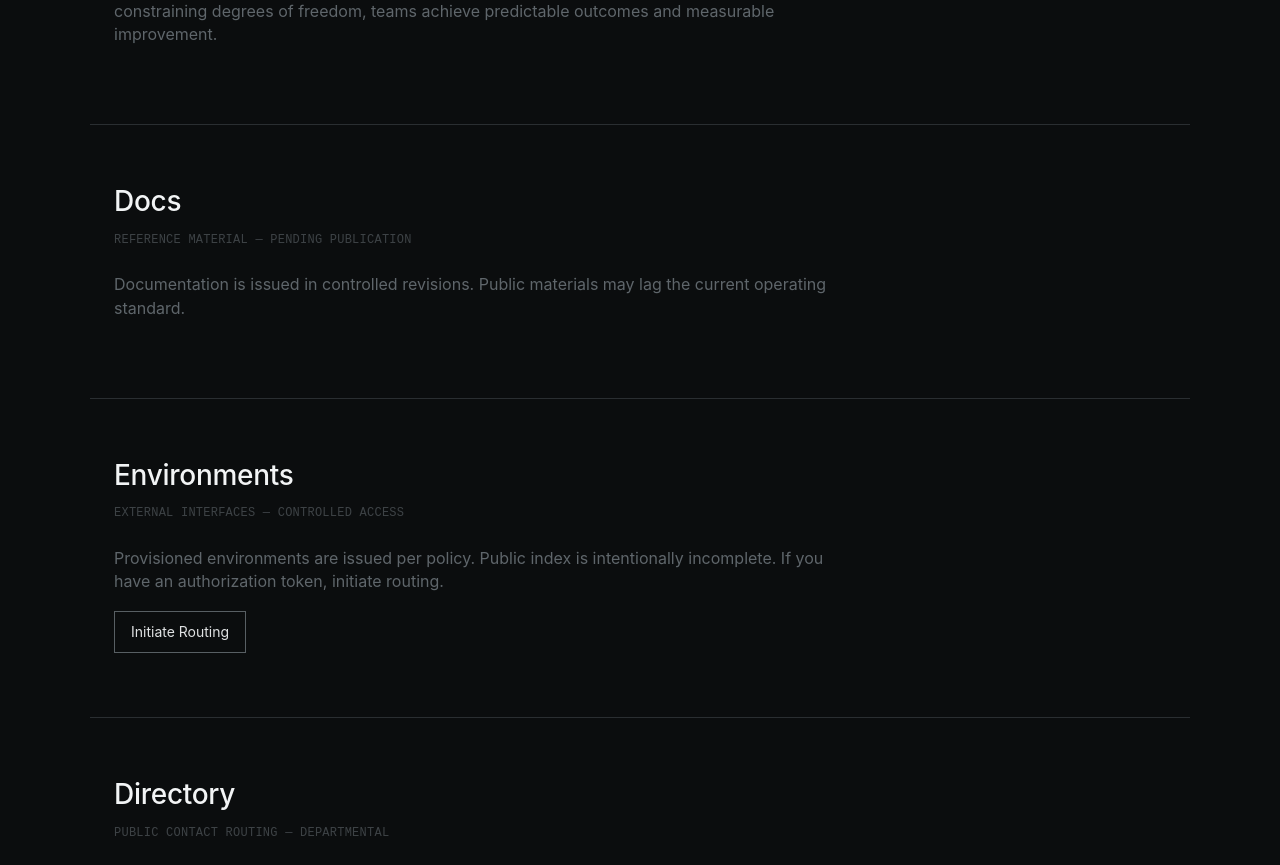
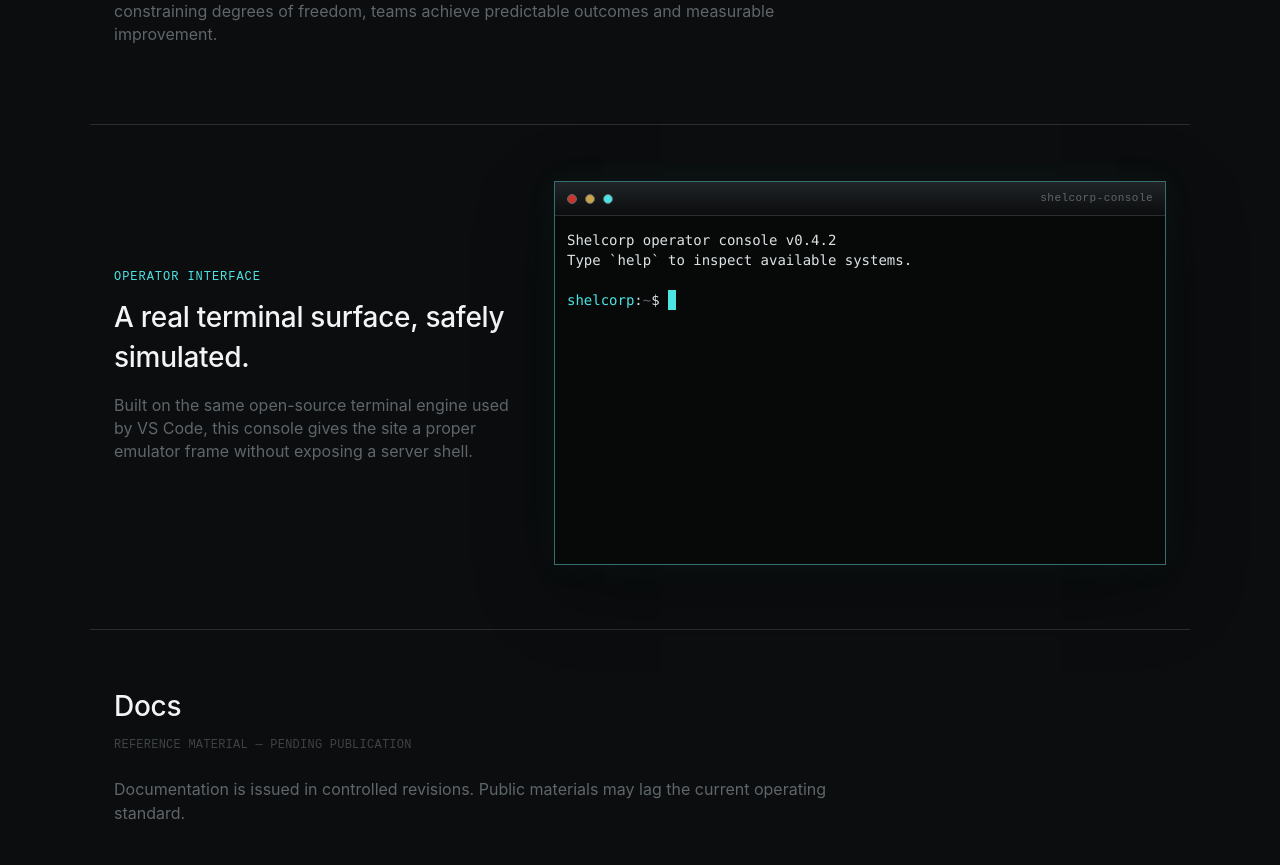
Before and after one commit to shel-corp/shel-web, a React (Vite) app: page / in a window 1280 px wide. Shown: the part 866-1731 px from the top of the page. Built offline with nearby package versions, Linux system fonts and the light colour scheme.

Commit message:
feat: add simulated terminal emulator
Adds an xterm.js-powered simulated terminal component to the Shelcorp home page.

```diff
--- a/package.json
+++ b/package.json
@@ -16,6 +16,7 @@
     "@langchain/core": "^1.1.48",
     "@langchain/langgraph": "^1.3.2",
     "@vitejs/plugin-react": "^6.0.2",
+    "@xterm/xterm": "^6.0.0",
     "dotenv": "^17.4.2",
     "drizzle-orm": "^0.45.2",
     "langchain": "^1.4.2",
--- /dev/null
+++ b/src/components/Terminal.tsx
@@ -0,0 +1,262 @@
+import React, { useEffect, useRef } from 'react';
+import type { Terminal as XTermInstance } from '@xterm/xterm';
+import '@xterm/xterm/css/xterm.css';
+
+type CommandHandler = () => readonly string[];
+
+const PROMPT = '\x1b[36mshelcorp\x1b[0m:\x1b[90m~\x1b[0m$ ';
+
+const bootLines = [
+  'Shelcorp operator console v0.4.2',
+  'Type `help` to inspect available systems.',
+  '',
+] as const;
+
+const commandHandlers: Record<string, CommandHandler> = {
+  help: () => [
+    'available commands:',
+    '  status       summarize live service posture',
+    '  products     list public developer tools',
+    '  contacts     show routing aliases',
+    '  deploy       print deployment procedure',
+    '  clear        clear terminal scrollback',
+  ],
+  status: () => [
+    'site:        operational',
+    'database:    configured · postgres/drizzle',
+    'graph:       dependencies installed · workflow pending',
+    'deploy:      source-of-truth is github.com/shel-corp/shel-web',
+  ],
+  products: () => [
+    'branch-state-manager      branch-specific config + artifacts',
+    'pull-request-generator    structured PR and commit drafting',
+    'workflow-metrics          development workflow telemetry',
+  ],
+  contacts: () => [
+    'support@shelcorp.com',
+    'docs-integrity@shelcorp.com',
+    'systems-research@shelcorp.com',
+    'sre@shelcorp.com',
+  ],
+  deploy: () => [
+    'ssh shelcorp-vps',
+    'cd /opt/shelcorp/shel-web',
+    './deploy.sh',
+  ],
+};
+
+function normalizeCommand(value: string): string {
+  return value.trim().replace(/\s+/g, ' ').toLowerCase();
+}
+
+function runCommand(command: string): readonly string[] {
+  if (!command) {
+    return [];
+  }
+
+  if (command === 'clear') {
+    return ['__CLEAR__'];
+  }
+
+  const handler = commandHandlers[command];
+
+  if (handler) {
+    return handler();
+  }
+
+  return [`command not found: ${command}`, 'try `help`'];
+}
+
+export default function Terminal() {
+  const terminalHost = useRef<HTMLDivElement | null>(null);
+
+  useEffect(() => {
+    let cleanupTerminal: (() => void) | undefined;
+    let disposed = false;
+
+    async function mountTerminal() {
+      const host = terminalHost.current;
+
+      if (!host) {
+        return;
+      }
+
+      const { Terminal: XTerm } = await import('@xterm/xterm');
+      const terminal: XTermInstance = new XTerm({
+        allowProposedApi: false,
+        convertEol: true,
+        cursorBlink: true,
+        cursorStyle: 'block',
+        disableStdin: false,
+        fontFamily: '"IBM Plex Mono", "SFMono-Regular", Consolas, monospace',
+        fontSize: 14,
+        lineHeight: 1.25,
+        rows: 16,
+        scrollback: 500,
+        theme: {
+          background: '#070909',
+          black: '#0B0D0E',
+          blue: '#3A7AFE',
+          brightBlack: '#5F666B',
+          brightBlue: '#78A4FF',
+          brightCyan: '#8CF7F7',
+          brightGreen: '#A8FFB1',
+          brightMagenta: '#ECA0FF',
+          brightRed: '#FF6B61',
+          brightWhite: '#F2F4F5',
+          brightYellow: '#FFE08A',
+          cursor: '#4DE3E3',
+          cyan: '#4DE3E3',
+          foreground: '#DDE3E5',
+          green: '#69D17D',
+          magenta: '#C98BFF',
+          red: '#C6362E',
+          selectionBackground: '#24464A',
+          white: '#DDE3E5',
+          yellow: '#C9A449',
+        },
+      });
+
+      if (disposed) {
+        terminal.dispose();
+        return;
+      }
+
+      let input = '';
+      let history: string[] = [];
+      let historyIndex = 0;
+
+      const writePrompt = () => terminal.write(PROMPT);
+
+      const replaceInput = (value: string) => {
+        terminal.write('\x1b[2K\r');
+        terminal.write(PROMPT);
+        terminal.write(value);
+        input = value;
+      };
+
+      const executeInput = () => {
+        const command = normalizeCommand(input);
+        terminal.write('\r\n');
+
+        if (command) {
+          history = [...history, command].slice(-30);
+          historyIndex = history.length;
+        }
+
+        const output = runCommand(command);
+
+        if (output[0] === '__CLEAR__') {
+          terminal.clear();
+        } else {
+          output.forEach((line) => terminal.writeln(line));
+        }
+
+        input = '';
+        writePrompt();
+      };
+
+      terminal.open(host);
+      terminal.focus();
+      bootLines.forEach((line) => terminal.writeln(line));
+      writePrompt();
+
+      const dataSubscription = terminal.onData((data) => {
+        if (data === '\r') {
+          executeInput();
+          return;
+        }
+
+        if (data === '\u007F') {
+          if (input.length > 0) {
+            input = input.slice(0, -1);
+            terminal.write('\b \b');
+          }
+          return;
+        }
+
+        if (data === '\u0003') {
+          terminal.write('^C\r\n');
+          input = '';
+          writePrompt();
+          return;
+        }
+
+        if (data === '\u000c') {
+          terminal.clear();
+          input = '';
+          writePrompt();
+          return;
+        }
+
+        if (data === '\x1b[A') {
+          if (history.length > 0) {
+            historyIndex = Math.max(0, historyIndex - 1);
+            replaceInput(history[historyIndex] ?? '');
+          }
+          return;
+        }
+
+        if (data === '\x1b[B') {
+          if (history.length > 0) {
+            historyIndex = Math.min(history.length, historyIndex + 1);
+            replaceInput(history[historyIndex] ?? '');
+          }
+          return;
+        }
+
+        if (data >= ' ' && data !== '\x7f') {
+          input += data;
+          terminal.write(data);
+        }
+      });
+
+      const resizeObserver = new ResizeObserver(() => {
+        const currentHost = terminalHost.current;
+        if (!currentHost) {
+          return;
+        }
+
+        const availableColumns = Math.max(40, Math.floor((currentHost.clientWidth - 24) / 8));
+        terminal.resize(Math.min(100, availableColumns), 16);
+      });
+
+      resizeObserver.observe(host);
+
+      cleanupTerminal = () => {
+        resizeObserver.disconnect();
+        dataSubscription.dispose();
+        terminal.dispose();
+      };
+    }
+
+    void mountTerminal();
+
+    return () => {
+      disposed = true;
+      cleanupTerminal?.();
+    };
+  }, []);
+
+  return (
+    <section className="terminal-section" aria-labelledby="terminal-heading">
+      <div className="terminal-copy">
+        <p className="eyebrow">Operator interface</p>
+        <h2 id="terminal-heading">A real terminal surface, safely simulated.</h2>
+        <p>
+          Built on the same open-source terminal engine used by VS Code, this console gives the
+          site a proper emulator frame without exposing a server shell.
+        </p>
+      </div>
+      <div className="terminal-frame" role="application" aria-label="Shelcorp simulated terminal emulator">
+        <div className="terminal-titlebar" aria-hidden="true">
+          <span />
+          <span />
+          <span />
+          <strong>shelcorp-console</strong>
+        </div>
+        <div ref={terminalHost} className="terminal-host" />
+      </div>
+    </section>
+  );
+}
--- a/src/styles.css
+++ b/src/styles.css
@@ -128,6 +128,73 @@ p { margin: 0 0 14px 0; color: var(--sc-gray-2); max-width: 720px; }
   overflow: auto;
 }
 
+.terminal-section {
+  display: grid;
+  grid-template-columns: minmax(0, 0.8fr) minmax(320px, 1.2fr);
+  gap: 32px;
+  align-items: center;
+}
+
+.terminal-copy .eyebrow {
+  margin-bottom: 10px;
+  color: var(--sc-cyan);
+  font-family: "IBM Plex Mono", monospace;
+  font-size: 12px;
+  letter-spacing: 0.08em;
+  text-transform: uppercase;
+}
+
+.terminal-frame {
+  border: 1px solid color-mix(in srgb, var(--sc-cyan) 36%, var(--sc-gray-1));
+  background: #070909;
+  box-shadow: 0 24px 70px rgba(0, 0, 0, 0.36), 0 0 32px rgba(77, 227, 227, 0.06);
+  min-width: 0;
+  overflow: hidden;
+}
+
+.terminal-titlebar {
+  display: flex;
+  align-items: center;
+  gap: 8px;
+  min-height: 34px;
+  padding: 0 12px;
+  border-bottom: 1px solid var(--sc-gray-1);
+  background: linear-gradient(180deg, rgba(42, 46, 49, 0.74), rgba(11, 13, 14, 0.86));
+}
+
+.terminal-titlebar span {
+  width: 10px;
+  height: 10px;
+  border: 1px solid var(--sc-gray-2);
+  border-radius: 999px;
+}
+
+.terminal-titlebar span:nth-child(1) { background: var(--sc-red); }
+.terminal-titlebar span:nth-child(2) { background: #C9A449; }
+.terminal-titlebar span:nth-child(3) { background: var(--sc-cyan); }
+
+.terminal-titlebar strong {
+  margin-left: auto;
+  color: var(--sc-gray-2);
+  font-family: "IBM Plex Mono", monospace;
+  font-size: 11px;
+  font-weight: 500;
+  letter-spacing: 0.04em;
+}
+
+.terminal-host {
+  min-height: 318px;
+  padding: 14px 12px;
+}
+
+.terminal-host .xterm {
+  height: 100%;
+}
+
+.terminal-host .xterm-viewport {
+  scrollbar-color: var(--sc-gray-2) transparent;
+}
+
 .directory-card { white-space: normal; }
 .directory-row {
   display: grid;
@@ -144,4 +211,6 @@ p { margin: 0 0 14px 0; color: var(--sc-gray-2); max-width: 720px; }
   .logo svg { height: 30px; }
   h1 { font-size: 34px; }
   .directory-row { grid-template-columns: 1fr; gap: 2px; }
+  .terminal-section { grid-template-columns: 1fr; }
+  .terminal-host { min-height: 300px; padding: 12px 10px; }
 }
--- a/src/views/Home.tsx
+++ b/src/views/Home.tsx
@@ -2,6 +2,7 @@ import React from 'react';
 import Hero from '../components/Hero';
 import SystemDiagram from '../components/SystemDiagram';
 import SystemOverview from '../components/SystemOverview';
+import Terminal from '../components/Terminal';
 import DocsSection from '../components/DocsSection';
 import EnvironmentsSection from '../components/EnvironmentsSection';
 import DirectorySection from '../components/DirectorySection';
@@ -15,6 +16,7 @@ export default function Home() {
       <Hero />
       <SystemDiagram />
       <SystemOverview />
+      <Terminal />
       <DocsSection />
       <EnvironmentsSection />
       <DirectorySection />
```
Also changed, not shown: 1 other file (tests, documents, lock files or other folders).
